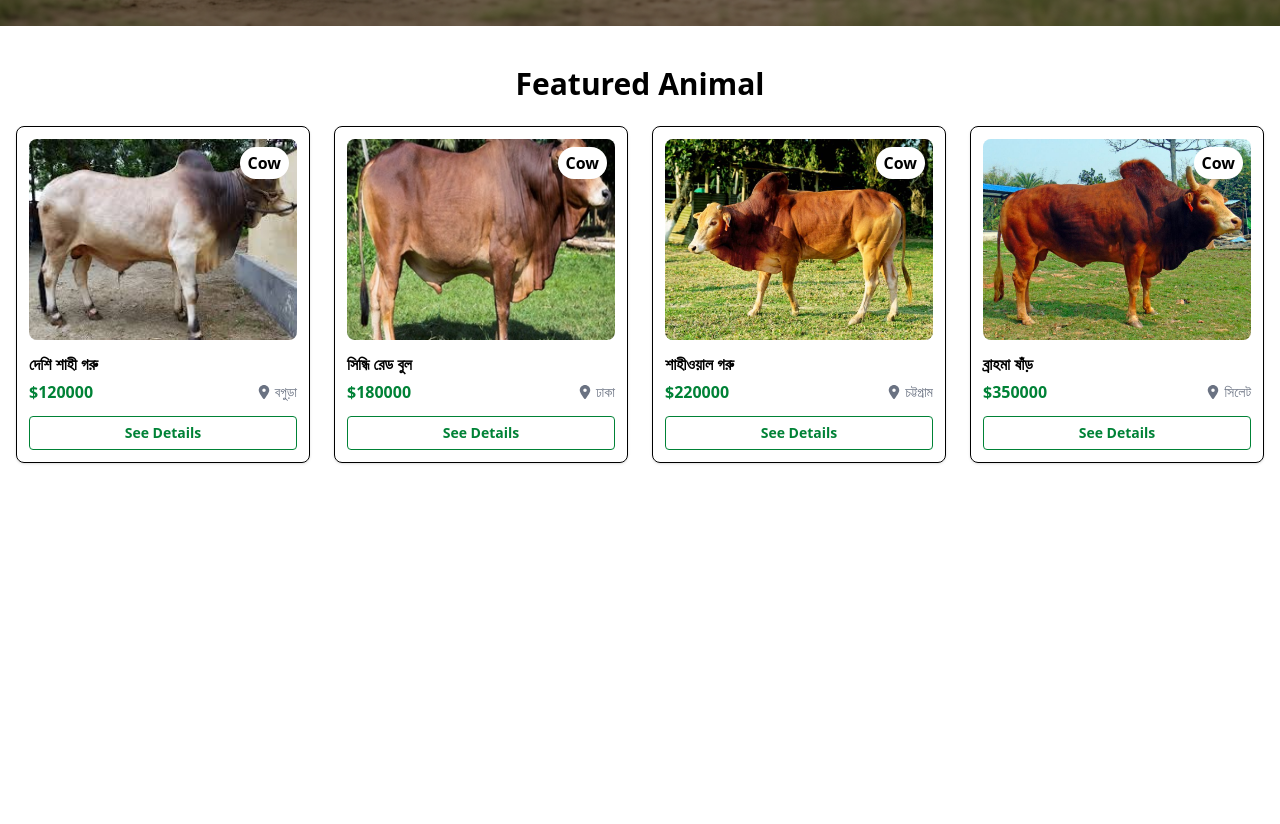
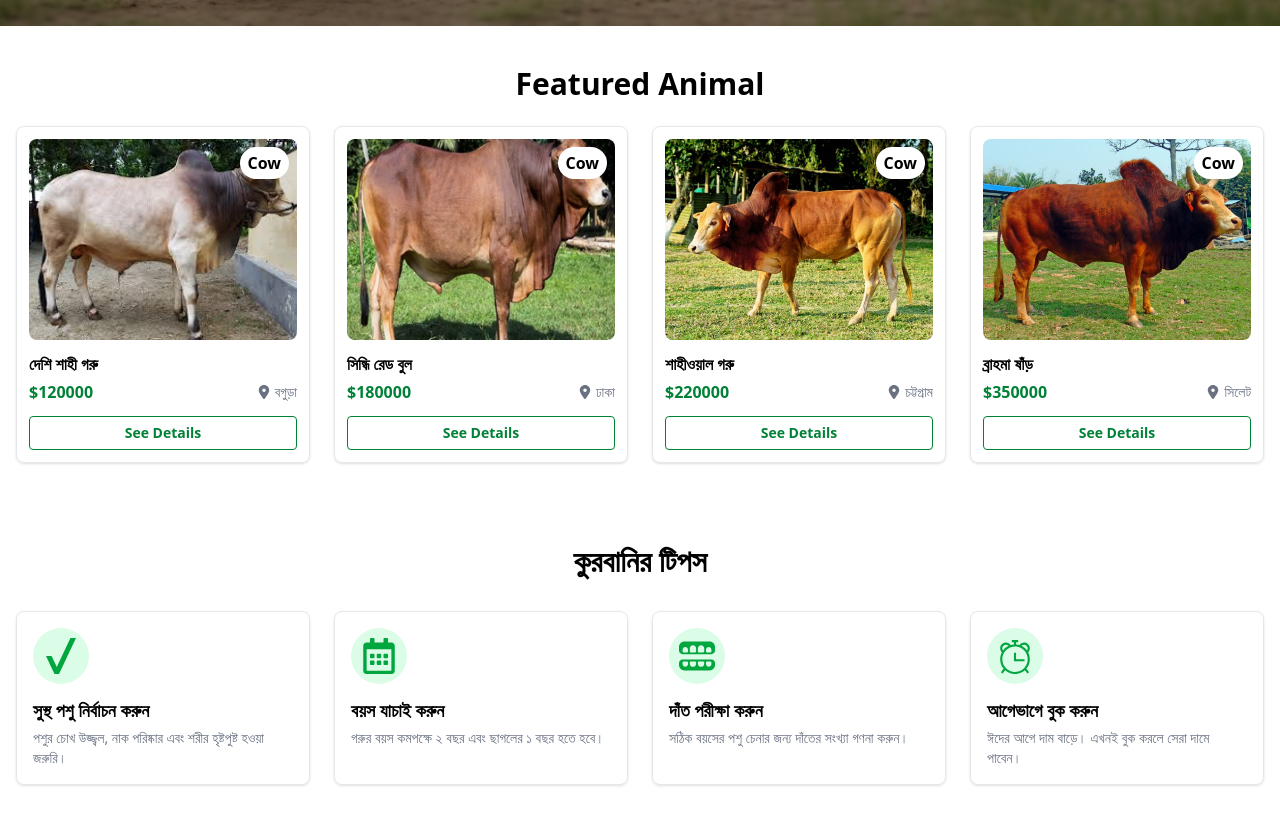
Before and after one commit to TajmulHossainDev/digitalhaat.com, a Next.js app: page / in a window 1280 px wide. Shown: the part 783-1607 px from the top of the page. Before the commit the page ends 1286 px from the top, so only its background shows below. Built offline with nearby package versions, Linux system fonts and the light colour scheme.

Commit message:
qurbanir tips section added

```diff
--- a/src/app/page.js
+++ b/src/app/page.js
@@ -1,10 +1,12 @@
 import Banner from "@/components/Banner";
 import FeaturedAnimals from "@/components/FeaturedAnimals";
+import QurbaniTips from "@/components/QurbaniTips";
 import Image from "next/image";
 
 export default function Home() {
   return <>
   <Banner></Banner>
   <FeaturedAnimals></FeaturedAnimals>
+  <QurbaniTips></QurbaniTips>
   </>;
 }
--- a/src/components/AnimalCard.jsx
+++ b/src/components/AnimalCard.jsx
@@ -4,7 +4,7 @@ import { FaLocationDot } from "react-icons/fa6";
 
 const AnimalCard = ({ animal }) => {
   return (
-    <div className="border rounded-lg p-3 shadow-sm hover:shadow-lg transition duration-300">
+    <div className="border border-gray-200 rounded-lg p-3 shadow-sm hover:shadow-lg transition duration-300">
       <div className="relative w-full aspect-[4/3] bg-gray-100 overflow-hidden rounded-lg">
         <Image
           src={animal.image}
--- /dev/null
+++ b/src/components/QurbaniTips.jsx
@@ -0,0 +1,51 @@
+import { SiVerizon } from "react-icons/si";
+import { FaRegCalendarAlt } from "react-icons/fa";
+import { FaTeethOpen } from "react-icons/fa";
+import { TfiAlarmClock } from "react-icons/tfi";
+const tips = [
+  {
+    icon: <SiVerizon />,
+    title: "সুস্থ পশু নির্বাচন করুন",
+    description:
+      "পশুর চোখ উজ্জ্বল, নাক পরিষ্কার এবং শরীর হৃষ্টপুষ্ট হওয়া জরুরি।",
+  },
+  {
+    icon: <FaRegCalendarAlt />,
+    title: "বয়স যাচাই করুন",
+    description: "গরুর বয়স কমপক্ষে ২ বছর এবং ছাগলের ১ বছর হতে হবে।",
+  },
+  {
+    icon: <FaTeethOpen />,
+    title: "দাঁত পরীক্ষা করুন",
+    description: "সঠিক বয়সের পশু চেনার জন্য দাঁতের সংখ্যা গণনা করুন।",
+  },
+  {
+    icon: <TfiAlarmClock />,
+    title: "আগেভাগে বুক করুন",
+    description: "ঈদের আগে দাম বাড়ে। এখনই বুক করলে সেরা দামে পাবেন।",
+  },
+];
+
+const QurbaniTips = () => {
+  return (
+    <div className="container mx-auto px-4 my-10">
+      <h1 className="text-3xl text-center font-bold mb-8">কুরবানির টিপস</h1>
+      <div className="grid grid-cols-1 sm:grid-cols-2 md:grid-cols-3 lg:grid-cols-4 gap-6">
+        {tips.map((tip, index) => (
+          <div
+            key={index}
+            className="border border-gray-200 rounded-lg p-4 shadow-sm hover:shadow-lg transition duration-300 hover:-translate-y-1"
+          >
+            <p className="text-4xl mb-3 text-green-600 bg-green-100 w-14 h-14 flex justify-center items-center rounded-full">
+              {tip.icon}
+            </p>
+            <h2 className="font-semibold mb-1 text-lg">{tip.title}</h2>
+            <p className="text-gray-500 text-sm">{tip.description}</p>
+          </div>
+        ))}
+      </div>
+    </div>
+  );
+};
+
+export default QurbaniTips;
```
